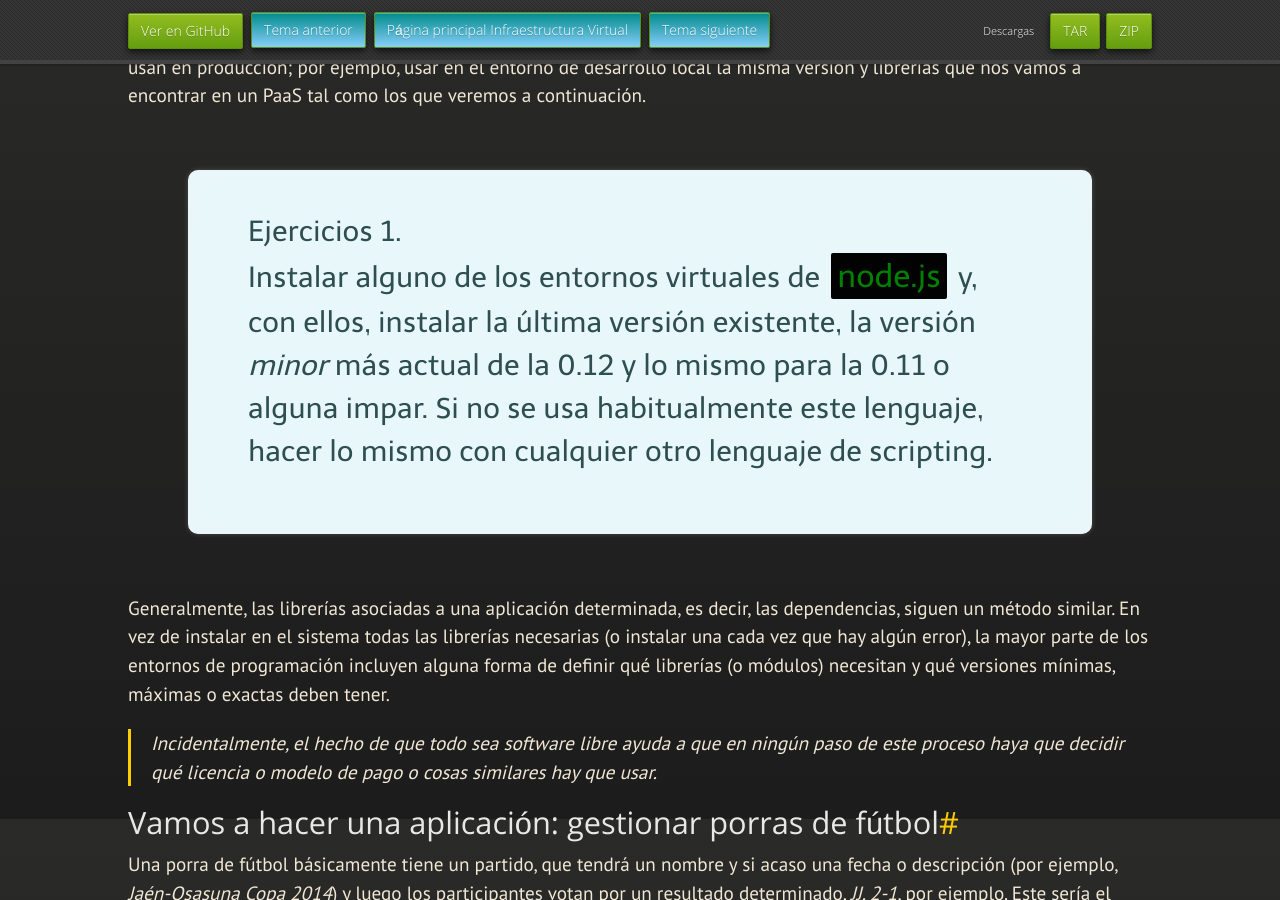
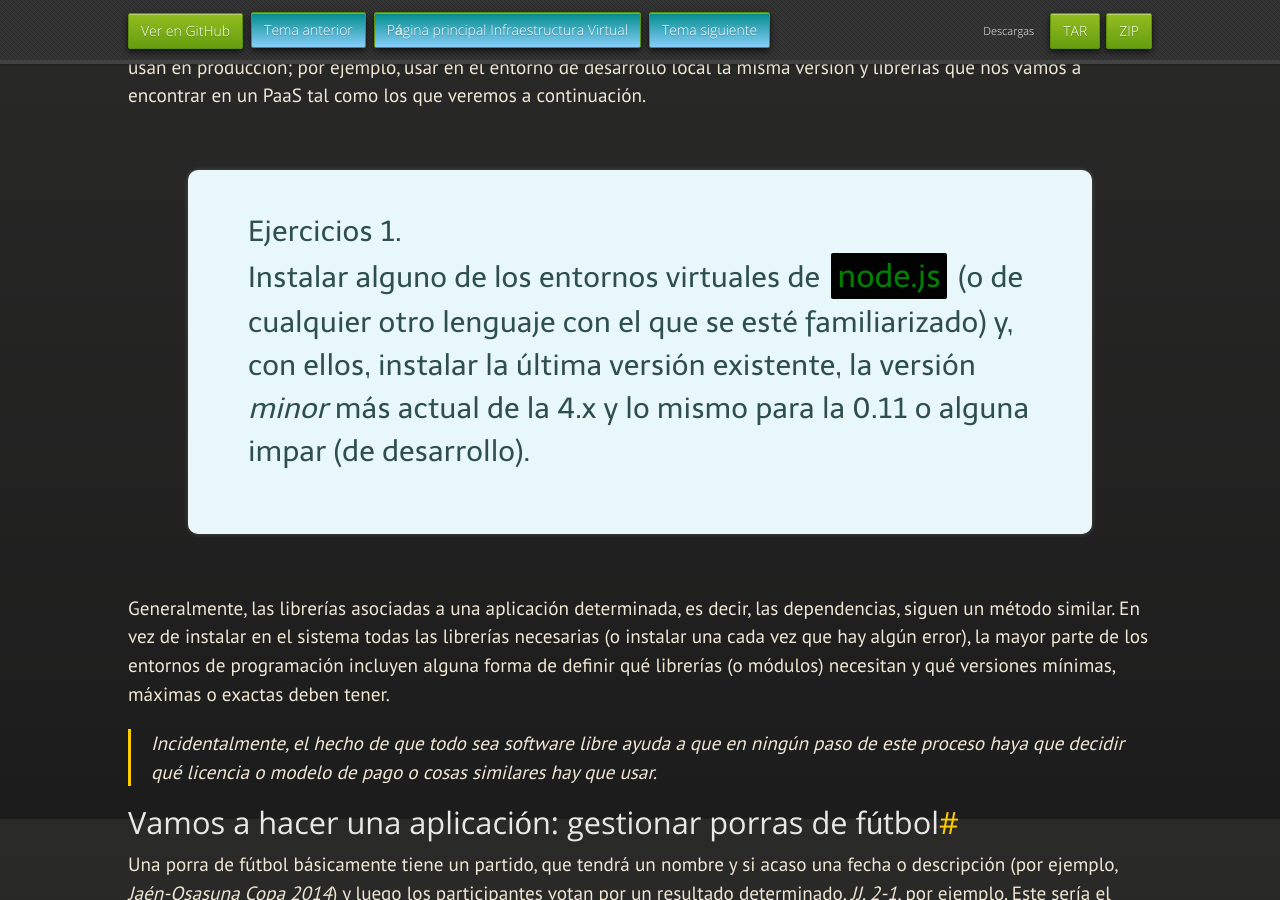
Before and after one commit to JJ/IV, a Jekyll site: the page built from documentos/temas/Desarrollo_basado_en_pruebas.md, in a window 1280 px wide and 900 px high, scrolled down 2781 px. Built offline with Jekyll 4.4.1, drawn with Linux system fonts in a browser that asks for light colours; nearby versions of some CDN libraries; some web fonts are replaced.

Commit message:
Sync documentos/temas/Desarrollo_basado_en_pruebas.md de master a gh-pages

```diff
--- a/documentos/temas/Desarrollo_basado_en_pruebas.md
+++ b/documentos/temas/Desarrollo_basado_en_pruebas.md
@@ -40,7 +40,9 @@ sea posible todo este ciclo de vida del software debe estar automatizado en
 todo lo posible, para que todas las fases se hagan esencialmente sin
 intervención humana y se minimice la posibilidad de que haya
 en el proceso errores costosos de arreglar una vez echado a andar un
-sistema. La aparición de la [nube](https://es.wikipedia.org/wiki/Computaci%C3%B3n_en_la_nube) ha hecho que en varias, o en todas,
+sistema. La aparición de la
+[nube](https://es.wikipedia.org/wiki/Computaci%C3%B3n_en_la_nube) ha
+hecho que en varias, o en todas,
 las partes del proceso, aparezcan recursos *elásticos* y disponibles bajo
 demanda, algunos de ellos gratuitos.
 
@@ -137,9 +139,10 @@ veremos a continuación.
 
 <div class='ejercicios' markdown='1'>
 
-Instalar alguno de los entornos virtuales de `node.js` y, con ellos,
+Instalar alguno de los entornos virtuales de `node.js` (o de cualquier
+otro lenguaje con el que se esté familiarizado) y, con ellos,
 instalar la última versión existente, la versión *minor* más actual
-de la 0.12 y lo mismo para la 0.11 o alguna impar. Si no se usa habitualmente este lenguaje, hacer lo mismo con cualquier otro lenguaje de scripting.
+de la 4.x y lo mismo para la 0.11 o alguna impar (de desarrollo).
 
 </div>
 
```
Also changed, not shown: other parts of documentos/temas/Desarrollo_basado_en_pruebas.md (+1 -1 lines).
